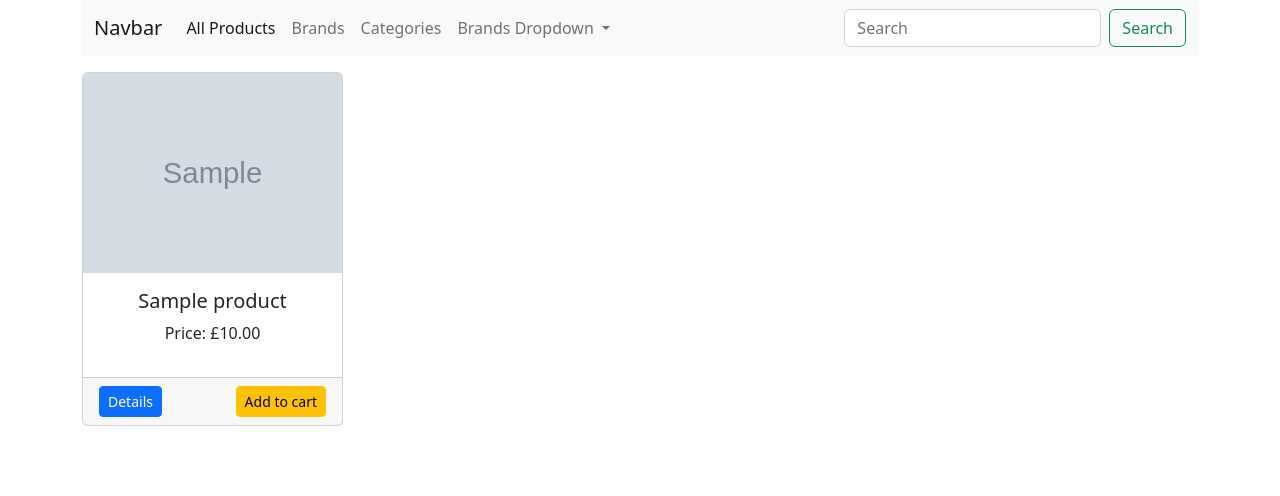
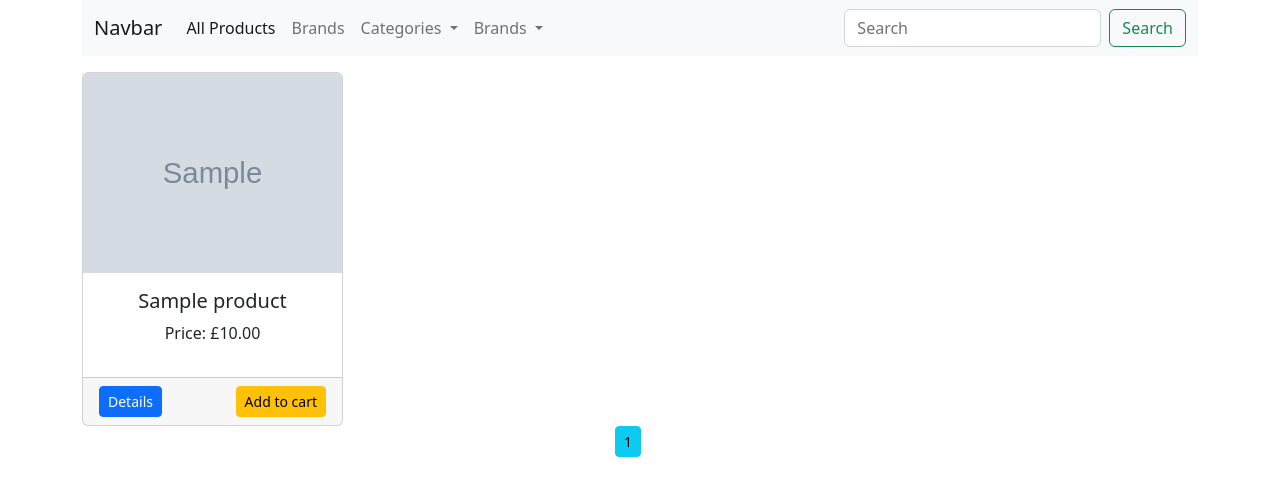
Before and after one commit to AntonyQuang/day-096-online-store, a Flask app: page / in a window 1280 px wide. Shown: the top 496 px of the page. Run offline with Flask 2, Linux system fonts and the light colour scheme; tables that the repository leaves empty hold one stand-in row (values such as "Sample post"); grey boxes marked "Sample" are stand-in pictures.

Commit message:
Add pagination

```diff
--- a/routes.py
+++ b/routes.py
@@ -8,16 +8,32 @@ import secrets, os
 
 @app.route('/')
 def home():
-    products = AddProduct.query.filter(AddProduct.stock > 0)
-    brands = Brand.query.all()
-    return render_template("products/index.html", title="Home", products=products, brands=brands)
+    page = request.args.get('page',1, type=int)
+    products = AddProduct.query.filter(AddProduct.stock > 0).paginate(page=page, per_page=1)
+    # use the following instead of brands = Brand.query.all() to avoid showing brands with no products
+    brands = Brand.query.join(AddProduct, (Brand.id == AddProduct.brand_id)).all()
+    categories = Category.query.join(AddProduct, (Category.id == AddProduct.category_id)).all()
+    return render_template("products/index.html", title="Home", products=products, brands=brands, categories=categories)
 
 
 @app.route('/brands/<int:id>')
 def get_brand(id):
-    brand = AddProduct.query.filter_by(brand_id=id)
-    brands = Brand.query.all()
-    return render_template("products/index.html", brand=brand, brands=brands)
+    page = request.args.get('page', 1, type=int)
+    brand = AddProduct.query.filter_by(brand_id=id).paginate(page=page, per_page=1)
+    brand_with_id = Category.query.filter_by(id=id).first_or_404()
+    brands = Brand.query.join(AddProduct, (Brand.id == AddProduct.brand_id)).all()
+    categories = Category.query.join(AddProduct, (Category.id == AddProduct.category_id)).all()
+    return render_template("products/index.html", brand=brand, brands=brands, categories=categories, brand_with_id=brand_with_id)
+
+
+@app.route('/categories/<int:id>')
+def get_category(id):
+    page = request.args.get('page',1, type=int)
+    category_with_id = Category.query.filter_by(id=id).first_or_404()
+    category = AddProduct.query.filter_by(category_id=id).paginate(page=page, per_page=2)
+    categories = Category.query.join(AddProduct, (Category.id == AddProduct.category_id)).all()
+    brands = Brand.query.join(AddProduct, (Brand.id == AddProduct.brand_id)).all()
+    return render_template("products/index.html", category=category, categories=categories, brands=brands, category_with_id=category_with_id)
 
 
 @app.route('/admin')
--- a/templates/products/index.html
+++ b/templates/products/index.html
@@ -17,12 +17,21 @@
               <li class="nav-item">
                 <a class="nav-link" href="{{ url_for('brands') }}">Brands</a>
               </li>
-                            <li class="nav-item">
-                <a class="nav-link" href="{{ url_for('categories') }}">Categories</a>
-              </li>
+                   <!-- Categories Dropdownw -->
               <li class="nav-item dropdown">
                 <a class="nav-link dropdown-toggle" href="#" role="button" data-bs-toggle="dropdown" aria-expanded="false">
-                  Brands Dropdown
+                  Categories
+                </a>
+                <ul class="dropdown-menu">
+                  {% for category in categories %}
+                  <li><a class="dropdown-item" href="{{url_for('get_category', id=category.id)}}">{{category.name}}</a></li>
+                  {% endfor %}
+                </ul>
+              </li>
+                   <!-- Brands Dropdownw -->
+              <li class="nav-item dropdown">
+                <a class="nav-link dropdown-toggle" href="#" role="button" data-bs-toggle="dropdown" aria-expanded="false">
+                  Brands
                 </a>
                 <ul class="dropdown-menu">
                   {% for brand in brands %}
@@ -45,7 +54,7 @@
   <div class="row">
 
     {% if brand %}
-        {% for brand_product in brand %}
+        {% for brand_product in brand.items %}
       <div class="col-md-3 mt-3">
         <div class="card">
           <img src="{{url_for('static', filename='images/' + brand_product.image_1)}}" alt="{{brand_product.name}}" class="card-img-top" height="200">
@@ -64,10 +73,77 @@
         </div>
       </div>
       {% endfor %}
+    </div>
+    <div class="row">
+  <div class="col text-center">
+    {% if brand.has_prev %}
+      <a href="{{url_for('get_brand', id=brand_with_id.id, page=brand.prev_num)}}" class="btn btn-sm btn-outline-info btn-mt">Previous</a>
+    {% endif %}
+    {% for page_num in brand.iter_pages(left_edge=1, right_edge=1, left_current=1, right_current=1) %}
+      {% if page_num %}
+        {% if brand.page == page_num %}
+          <a href="{{url_for('get_brand', id=brand_with_id.id, page=page_num)}}" class="btn btn-info btn-sm btn-mt">{{ page_num }}</a>
+        {% else %}
+          <a href="{{url_for('get_brand', id=brand_with_id.id, page=page_num)}}" class="btn btn-sm btn-outline-info btn-mt">{{ page_num }}</a>
+        {% endif %}
+      {% else %}
+      ...
+      {% endif %}
+    {% endfor %}
+      {% if brand.has_next %}
+      <a href="{{url_for('get_brand', id=brand_with_id.id, page=brand.next_num)}}" class="btn btn-sm btn-outline-info btn-mt">Next</a>
+    {% endif %}
+    </div>
+  </div>
+    <div class="row">
+    {% elif category %}
+
+        {% for category_product in category.items %}
+      <div class="col-md-3 mt-3">
+        <div class="card">
+          <img src="{{url_for('static', filename='images/' + category_product.image_1)}}" alt="{{category_product.name}}" class="card-img-top" height="200">
+          <div class="card-body">
+
+            <h5 class="text-center">{{category_product.name}}</h5>
+            <p class="text-center">Price: £{{category_product.price}}</p>
+            {% if category_product.discount > 0 %}
+            <p class="text-center">{{category_product.discount}}% off!</p>
+            {% endif %}
+          </div>
+          <div class="card-footer">
+            <a href="#" class="float-start btn btn-sm btn-primary">Details</a>
+            <a href="#" class="float-end btn btn-sm btn-warning">Add to cart</a>
+          </div>
+        </div>
+      </div>
+      {% endfor %}
+    </div>
+  <div class="row">
+  <div class="col text-center">
+    {% if category.has_prev %}
+      <a href="{{url_for('get_category', id=category_with_id.id, page=category.prev_num)}}" class="btn btn-sm btn-outline-info btn-mt">Previous</a>
+    {% endif %}
+    {% for page_num in category.iter_pages(left_edge=1, right_edge=1, left_current=1, right_current=1) %}
+      {% if page_num %}
+        {% if category.page == page_num %}
+          <a href="{{url_for('get_category', id=category_with_id.id, page=page_num)}}" class="btn btn-info btn-sm btn-mt">{{ page_num }}</a>
+        {% else %}
+          <a href="{{url_for('get_category', id=category_with_id.id, page=page_num)}}" class="btn btn-sm btn-outline-info btn-mt">{{ page_num }}</a>
+        {% endif %}
+      {% else %}
+      ...
+      {% endif %}
+    {% endfor %}
+      {% if category.has_next %}
+      <a href="{{url_for('get_category', id=category_with_id.id, page=category.next_num)}}" class="btn btn-sm btn-outline-info btn-mt">Next</a>
+    {% endif %}
+    </div>
+  </div>
+    <div class="row">
     {% else %}
 
 
-      {% for product in products %}
+      {% for product in products.items %}
       <div class="col-md-3 mt-3">
         <div class="card">
           <img src="{{url_for('static', filename='images/' + product.image_1)}}" alt="{{product.name}}" class="card-img-top" height="200">
@@ -86,7 +162,28 @@
         </div>
       </div>
       {% endfor %}
+<div class="row">
+  <div class="col text-center">
+    {% if products.has_prev %}
+      <a href="{{url_for('home', page=products.prev_num)}}" class="btn btn-sm btn-outline-info btn-mt">Previous</a>
     {% endif %}
+    {% for page_num in products.iter_pages(left_edge=1, right_edge=1, left_current=1, right_current=1) %}
+      {% if page_num %}
+        {% if products.page == page_num %}
+          <a href="{{url_for('home', page=page_num)}}" class="btn btn-info btn-sm btn-mt">{{ page_num }}</a>
+        {% else %}
+          <a href="{{url_for('home', page=page_num)}}" class="btn btn-sm btn-outline-info btn-mt">{{ page_num }}</a>
+        {% endif %}
+      {% else %}
+      ...
+      {% endif %}
+    {% endfor %}
+      {% if products.has_next %}
+      <a href="{{url_for('home', page=products.next_num)}}" class="btn btn-sm btn-outline-info btn-mt">Next</a>
+    {% endif %}
+    </div>
+  </div>
+      {% endif %}
   </div>
 
 </div>
```
